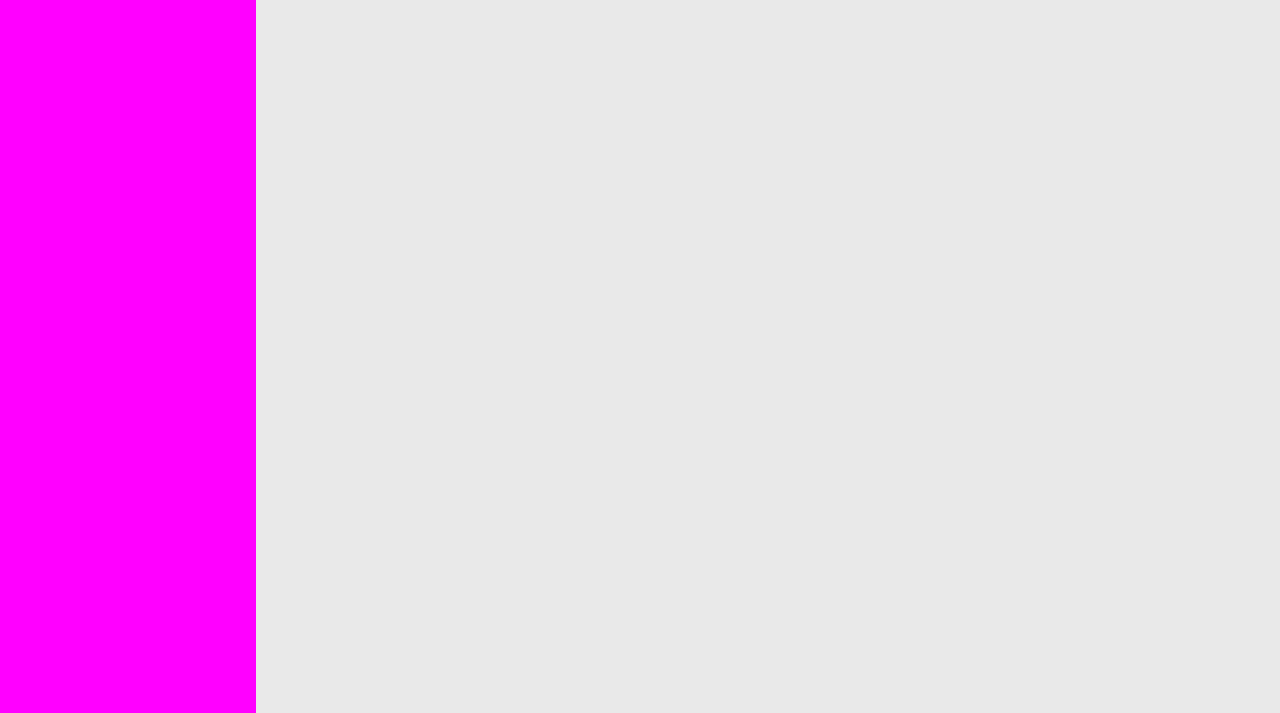
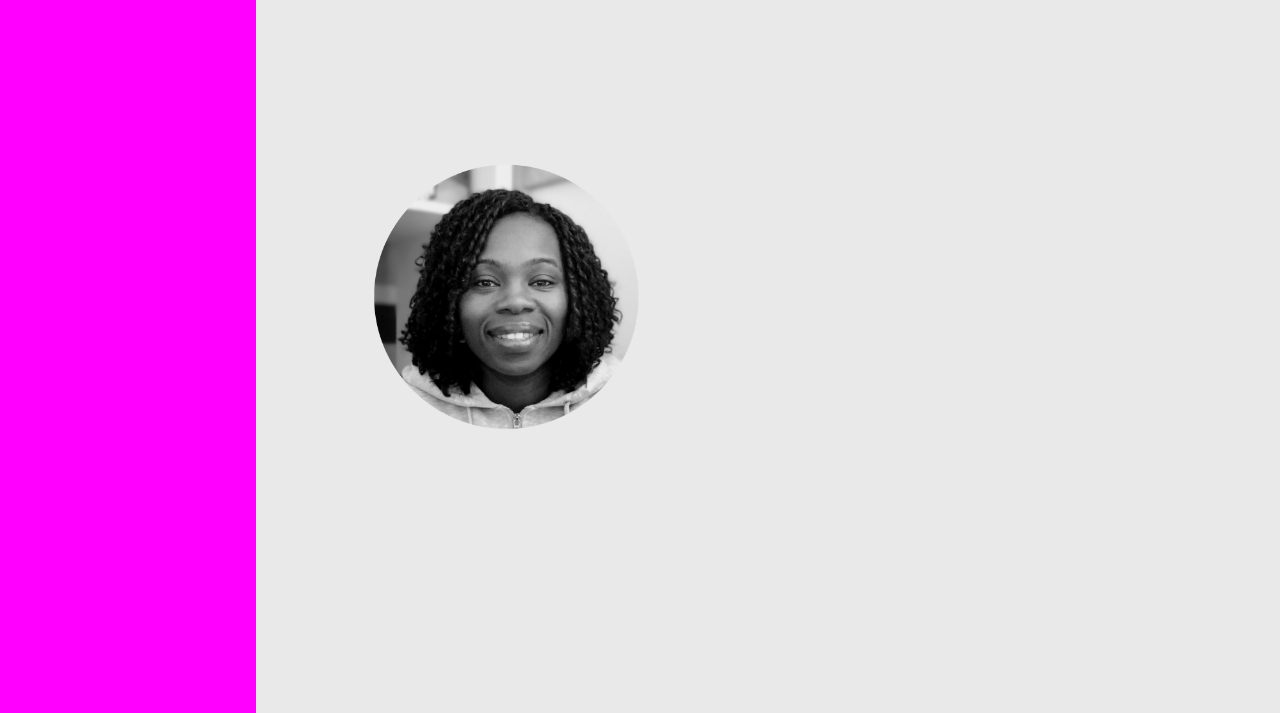
Before and after one commit to CodediCon/Steph-Grant-Portfolio, a plain HTML site: page index.html in a window 1280 px wide. Shown: the part 84-797 px from the top of the page. Drawn offline with Linux system fonts and the light colour scheme.

Commit message:
style change

```diff
--- a/index.html
+++ b/index.html
@@ -23,7 +23,7 @@
 
     <div class="row">
         <div class="left-col">
-            <div style="text-align: left;"><immg src="images/Photo.png" alt="Photo"></div>
+            <div style="text-align: left;"><img src="images/Photo.png" alt="Photo"></div>
         </div>
         <div class="right-col">
 
```
